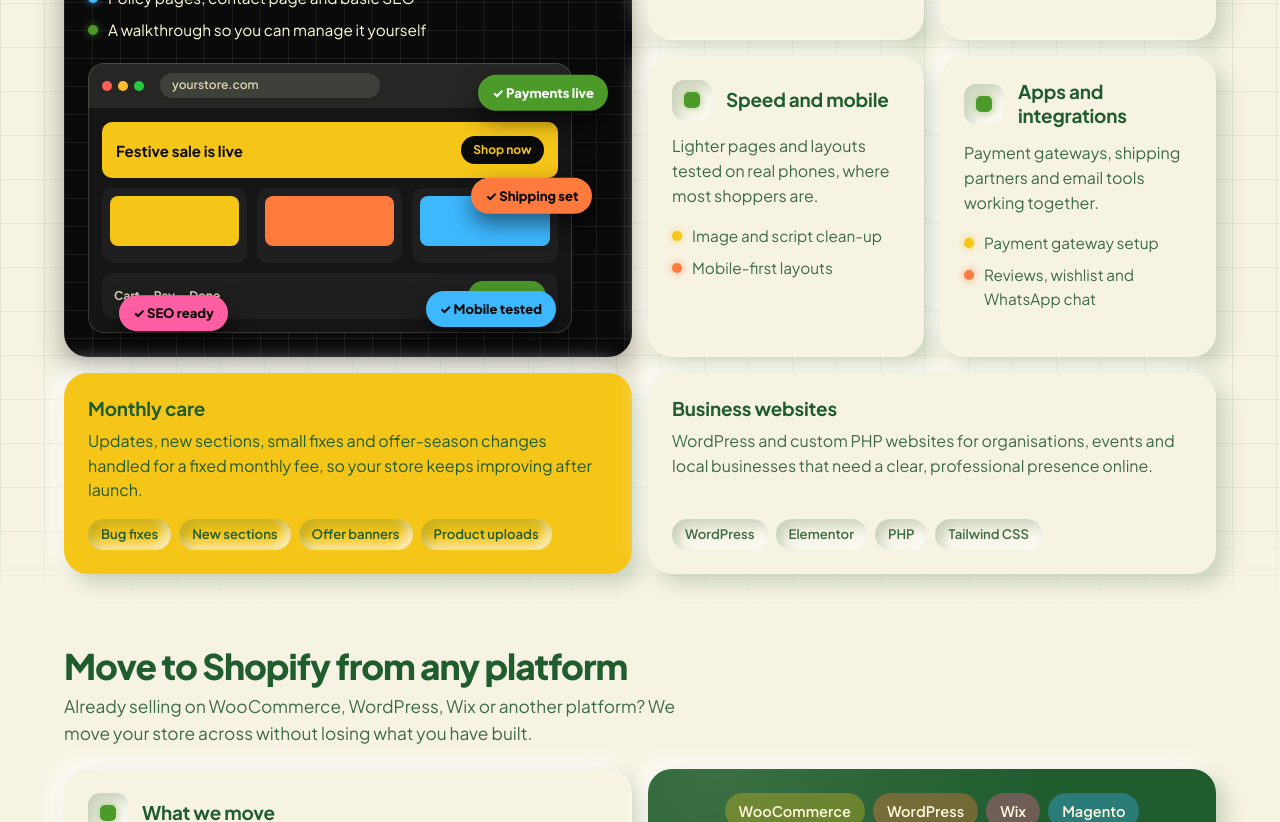
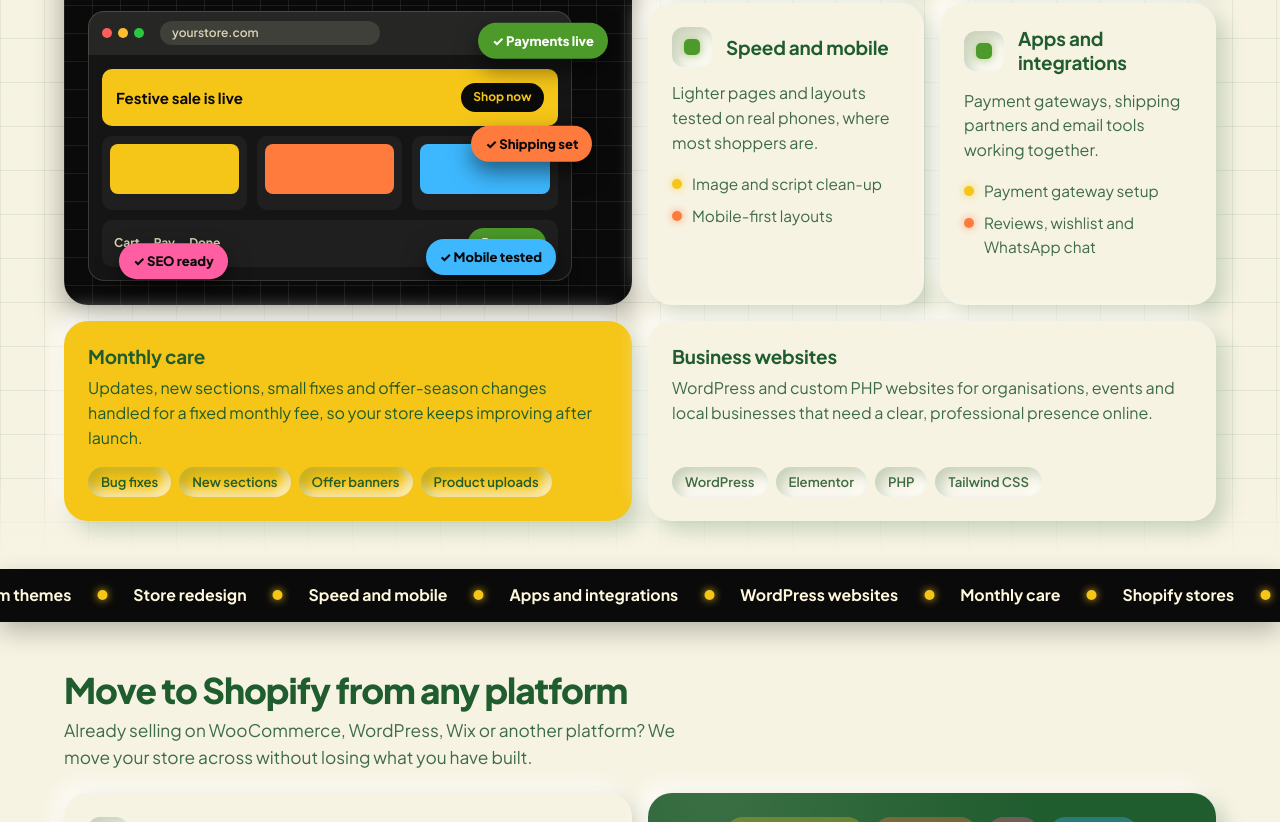
Before and after one commit to Sudh586/Goodweb, a plain HTML site: page index.html in a window 1280 px wide. Shown: the part 1880-2702 px from the top of the page. Drawn offline with Linux system fonts and the light colour scheme.

Commit message:
Update index.html

```diff
--- a/index.html
+++ b/index.html
@@ -407,6 +407,9 @@ label{font-size:clamp(13.5px,.8rem + .15vw,15.5px)}
 .fc.n1{right:3%;top:-36px;padding:7px 12px;font-size:11.5px;border-radius:14px;gap:8px}
 .fc .ok{width:22px;height:22px;font-size:12px}
 }
+
+/* ---------- v8: full-width square marquee ---------- */
+.marq{width:100%;max-width:none;border-radius:0;margin:12px 0}
 </style>
 </head>
 <body>
@@ -475,7 +478,7 @@ label{font-size:clamp(13.5px,.8rem + .15vw,15.5px)}
 </div>
 </section>
 
-<div class="marq" aria-hidden="true"><div class="mtrack"><span>Shopify stores</span><i></i><span>Custom themes</span><i></i><span>Store redesign</span><i></i><span>Speed and mobile</span><i></i><span>Apps and integrations</span><i></i><span>WordPress websites</span><i></i><span>Monthly care</span><i></i></div></div>
+
 
 <section id="services" class="gl">
 <div class="wrap">
@@ -503,6 +506,8 @@ label{font-size:clamp(13.5px,.8rem + .15vw,15.5px)}
 </div>
 </div>
 </section>
+
+<div class="marq" aria-hidden="true"><div class="mtrack"><span>Shopify stores</span><i></i><span>Custom themes</span><i></i><span>Store redesign</span><i></i><span>Speed and mobile</span><i></i><span>Apps and integrations</span><i></i><span>WordPress websites</span><i></i><span>Monthly care</span><i></i></div></div>
 
 <section id="migration">
 <div class="wrap">
```
